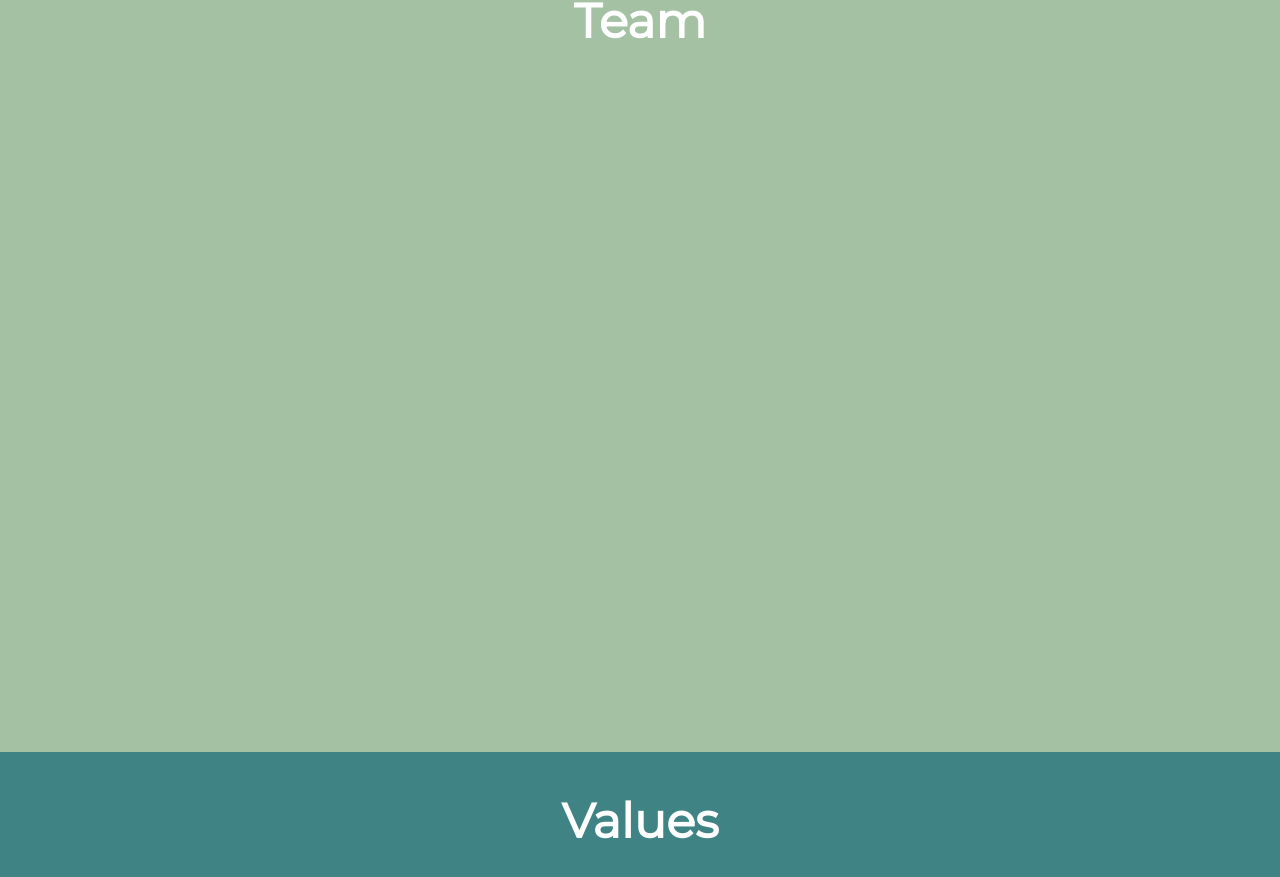
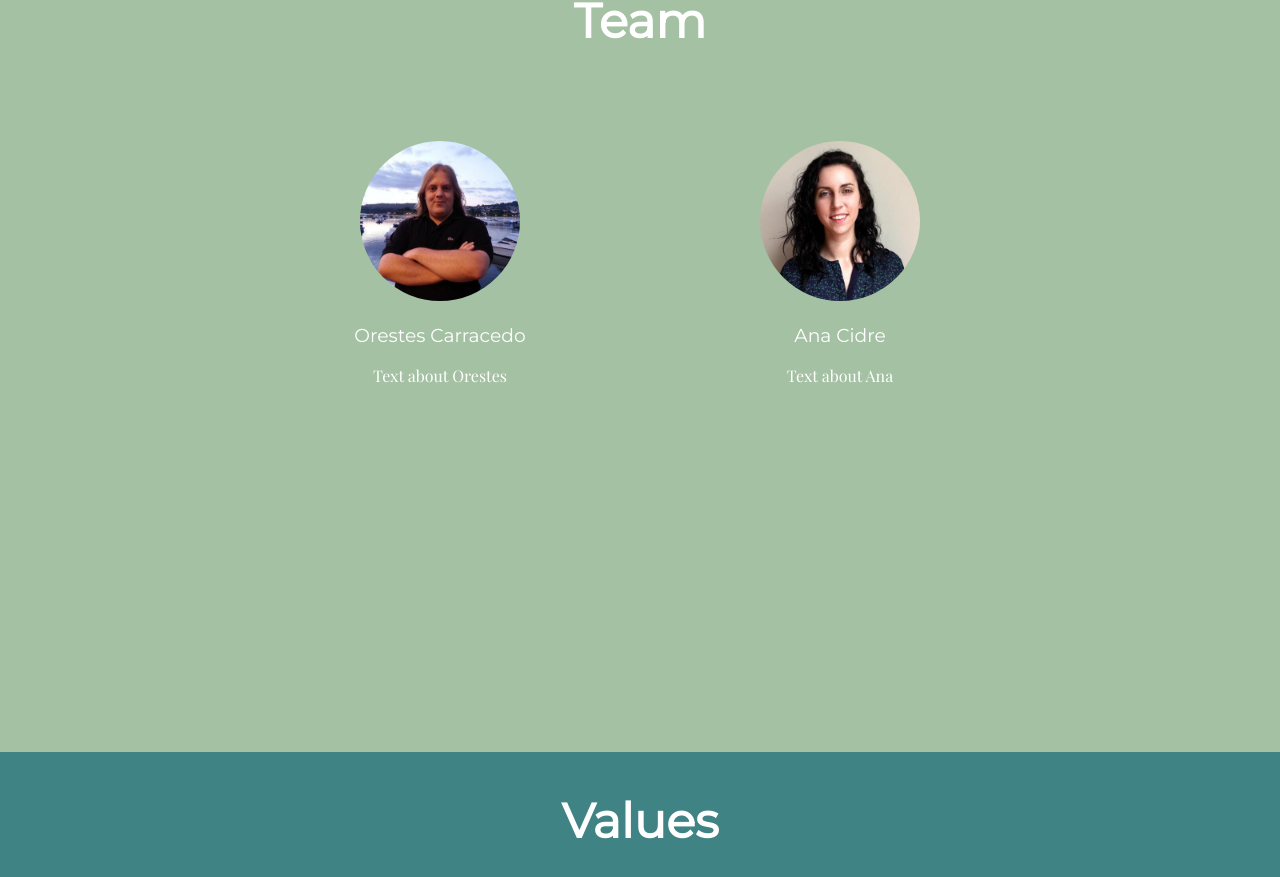
Before and after one commit to codestrand/codestrand.com, an Angular app: page / in a window 1280 px wide. Shown: the part 1728-2605 px from the top of the page. Built offline with nearby package versions, Linux system fonts and the light colour scheme.

Commit message:
Add team component

```diff
--- a/src/app/team/team.component.css
+++ b/src/app/team/team.component.css
@@ -21,5 +21,39 @@ body {
   flex-direction: column; }
   .team h2 {
     text-align: center; }
+  .team .team__container {
+    display: flex;
+    margin: 4% auto 0 auto;
+    justify-content: space-between;
+    align-items: center; }
+    .team .team__container h3 {
+      font-family: "Montserrat";
+      font-weight: 400; }
+    .team .team__container .team__image_1 {
+      flex-grow: 1;
+      order: 0;
+      text-align: center; }
+    .team .team__container .team__image_2 {
+      flex-grow: 1;
+      order: 1;
+      text-align: center; }
+    .team .team__container img {
+      -webkit-border-radius: 50%;
+      -moz-border-radius: 50%;
+      border-radius: 50%; }
+
+@media screen and (min-width: 720px) {
+  .team__container {
+    flex-direction: row;
+    width: 800px; }
+
+  img {
+    max-width: 40%; } }
+@media screen and (max-width: 720px) {
+  .team__container {
+    flex-direction: column; }
+
+  img {
+    max-width: 30%; } }
 
 /*# sourceMappingURL=team.component.css.map */
--- a/src/app/team/team.component.sass
+++ b/src/app/team/team.component.sass
@@ -9,3 +9,43 @@
 
   h2
     text-align: center
+
+  .team__container
+    display: flex
+    margin: 4% auto 0 auto
+    justify-content: space-between
+    align-items: center
+
+    h3
+      font-family: 'Montserrat'
+      font-weight: 400
+
+    .team__image_1
+      flex-grow: 1
+      order: 0
+      text-align: center
+
+    .team__image_2
+      flex-grow: 1
+      order: 1
+      text-align: center
+
+    img
+      -webkit-border-radius: 50%
+      -moz-border-radius: 50%
+      border-radius: 50%
+
+@media screen and (min-width: 720px)
+  .team__container
+    flex-direction: row
+    width: 800px
+  img
+    max-width: 40%
+
+
+
+@media screen and (max-width: 720px)
+  .team__container
+    flex-direction: column
+  img
+    max-width: 30%
--- a/src/app/team/team.component.ts
+++ b/src/app/team/team.component.ts
@@ -4,6 +4,18 @@ import { Component, OnInit } from '@angular/core';
   selector: 'cs-team',
   template: `<div id="team" class="team">
     <h2>Team</h2>
+    <div class="team__container">
+      <div class="team__image_1">
+        <img src="./../../assets/images/team/orestes.jpg">
+        <h3>Orestes Carracedo</h3>
+        <p>Text about Orestes</p>
+      </div>
+      <div class="team__image_2">
+        <img src="./../../assets/images/team/ana.jpg">
+        <h3>Ana Cidre</h3>
+        <p>Text about Ana</p>
+      </div>
+    </div>
   </div>`,
   styleUrls: ['./team.component.sass']
 })
```
Also changed, not shown: 1 other file (tests, documents, lock files or other folders).
